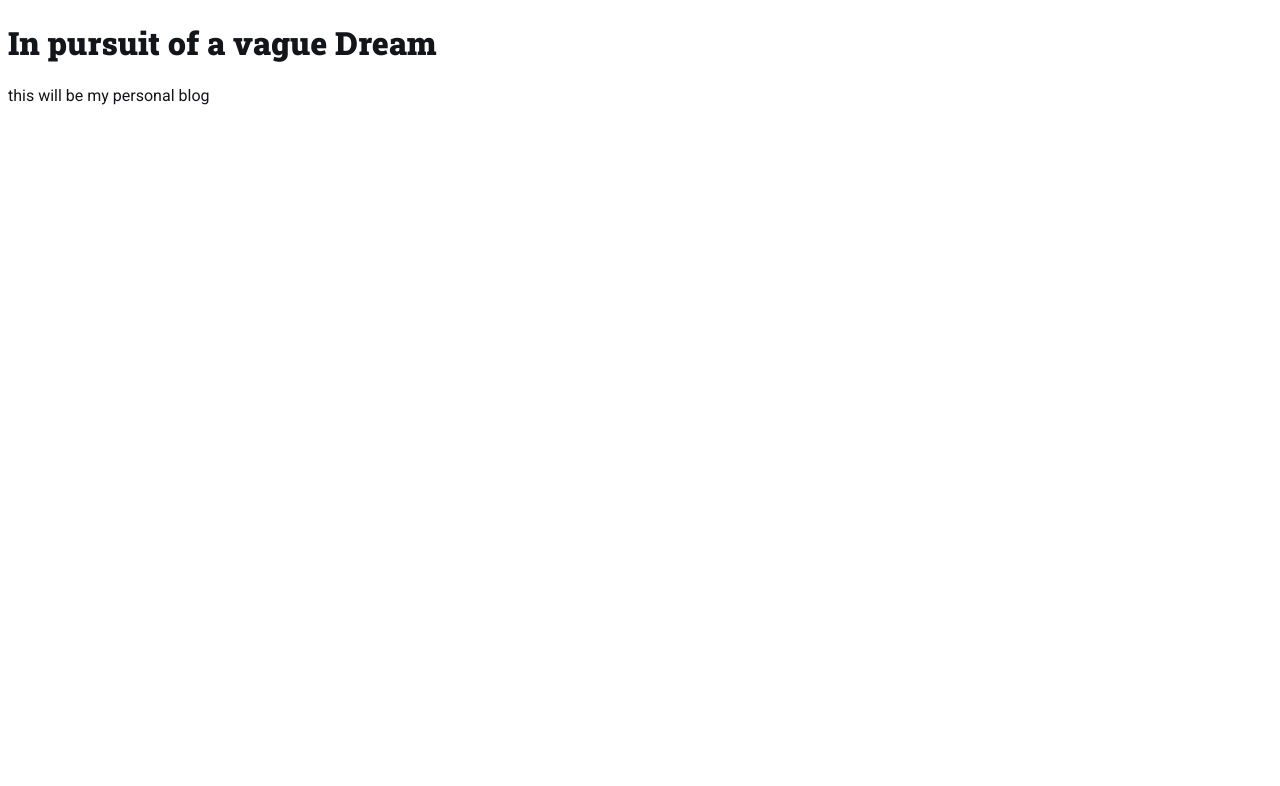
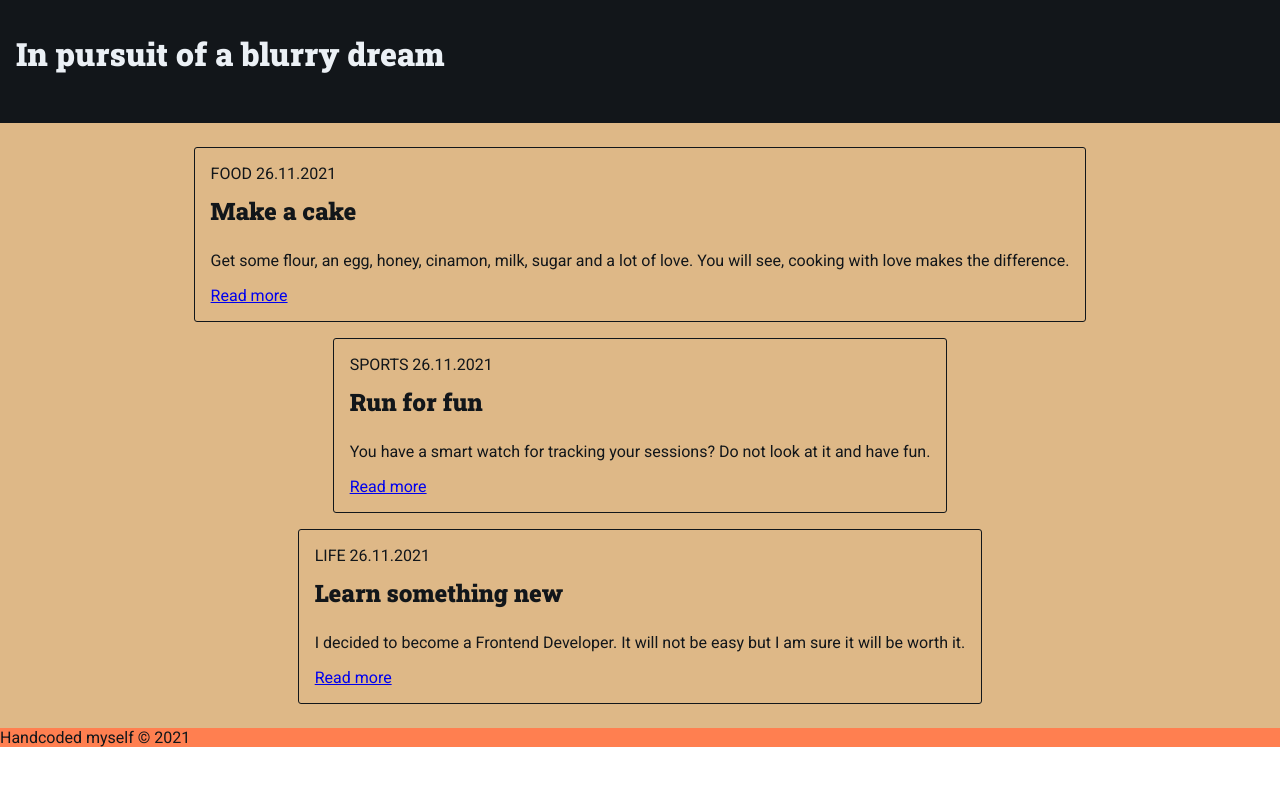
Before and after one commit to monsieurBastian/monsieurBastian.github.io, a plain HTML site: page index.html in a window 1280 px wide. Drawn offline with Linux system fonts and the light colour scheme.

Commit message:
code the structure of the index page

```diff
--- a/index.html
+++ b/index.html
@@ -5,12 +5,43 @@
   <meta http-equiv="X-UA-Compatible" content="IE=edge">
   <meta name="viewport" content="width=device-width, initial-scale=1.0">
 
-  <title>In pursuit of a vague Dream</title>
+  <title>In pursuit of a blurry Dream</title>
   <link rel="stylesheet" href="styles/styles.css">
 </head>
+
 <body>
-  <h1>In pursuit of a vague Dream</h1>
-  <p>this will be my personal blog</p>
-  <!-- TODO: website structure-->
+  <div class="container">
+    <header>
+      <h1>In pursuit of a blurry dream</h1>
+    </header>
+
+    <section class="content">
+      <article class="post-item">
+        <span class="category">FOOD</span>
+        <span class="published-date">26.11.2021</span>
+        <h2>Make a cake</h2>
+        <p>Get some flour, an egg, honey, cinamon, milk, sugar and a lot of love. You will see, cooking with love makes the difference.</p>
+        <a href="#">Read more</a>
+      </article>
+      <article class="post-item">
+        <span class="category">SPORTS</span>
+        <span class="published-date">26.11.2021</span>
+        <h2>Run for fun</h2>
+        <p>You have a smart watch for tracking your sessions? Do not look at it and have fun.</p>
+        <a href="#">Read more</a>
+      </article>
+      <article class="post-item">
+        <span class="category">LIFE</span>
+        <span class="published-date">26.11.2021</span>
+        <h2>Learn something new</h2>
+        <p>I decided to become a Frontend Developer. It will not be easy but I am sure it will be worth it.</p>
+        <a href="#">Read more</a>
+      </article>
+    </section>
+
+    <footer>
+      Handcoded myself &copy; 2021
+    </footer>
+  </div>
 </body>
 </html>
--- /dev/null
+++ b/styles/grid.css
@@ -0,0 +1,32 @@
+body {
+  margin: 0;
+  padding: 0;
+}
+
+.container {
+  display: grid;
+  grid-template-columns: repeat(4, 1fr);
+  /* grid-template-rows: 300px 600px 50px; */
+  grid-template-areas:
+  "hd hd hd hd"
+  "main main main main"
+  "ft ft ft ft";
+}
+
+header {
+  grid-area:hd;
+  padding: 16px;
+}
+footer {
+  background-color: coral;
+  grid-area:ft;
+}
+
+.content{
+  align-items: center;
+  background-color: burlywood;
+  display: flex;
+  flex-direction: column;
+  grid-area:main;
+  padding: 16px;
+}
--- a/styles/styles.css
+++ b/styles/styles.css
@@ -1 +1,2 @@
 @import url('system.css');
+@import url('grid.css');
--- a/styles/system.css
+++ b/styles/system.css
@@ -13,4 +13,22 @@ h5,
 h6 {
   color: #12161a;
   font-family: 'Roboto Slab', serif;
+  margin: 0.5em auto 1em auto;
 }
+
+
+/* HEADER */
+header {
+  background-color: #12161A;
+}
+h1 {
+  color: #EBF0F5;
+}
+
+/* MAIN */
+.post-item {
+  border: 1px solid #12161A;
+  border-radius: 3px;
+  padding: 16px;
+  margin: 8px auto;
+}
```
Also changed, not shown: images/nav-button.svg (added).
